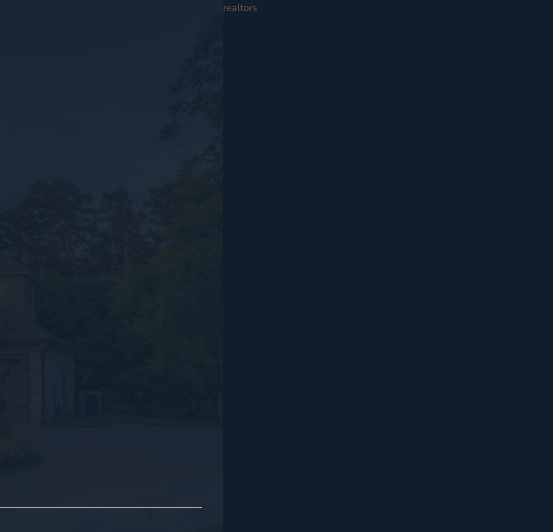
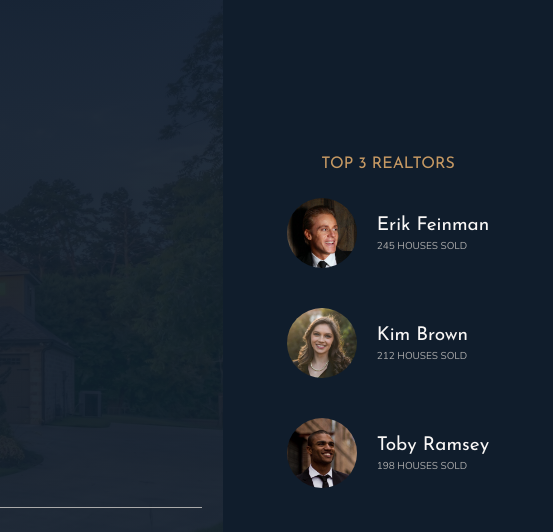
Before and after one commit to giadeagal/css-grid-nexter, a website: page index.html in a window 1280 px wide. Shown: the top 532 px of the page, 727-1280 px from the left. Drawn offline with nearby package versions, Linux system fonts and the light colour scheme.

Commit message:
realtors section done

```diff
--- a/index.html
+++ b/index.html
@@ -32,7 +32,28 @@
             </div>
         </header>
 
-        <section class="realtors">realtors</section>
+        <section class="realtors">
+            <div class="realtors__heading-3 heading-3">Top 3 realtors</div>
+            <div class="realtors__list">
+                <img src="img/realtor-1.jpeg" alt="Realtor 1" class="realtors__img">
+                <div class="realtors__details">
+                    <h4 class="heading-4 realtors__heading-4 heading-4--light">Erik Feinman</h4>
+                    <p class="realtors__sell-count">245 houses sold</p>
+                </div>
+
+                <img src="img/realtor-2.jpeg" alt="Realtor 2" class="realtors__img">
+                <div class="realtors__details">
+                    <h4 class="heading-4 realtors__heading-4 heading-4--light">Kim Brown</h4>
+                    <p class="realtors__sell-count">212 houses sold</p>
+                </div>
+
+                <img src="img/realtor-3.jpeg" alt="Realtor 3" class="realtors__img">
+                <div class="realtors__details">
+                    <h4 class="heading-4 realtors__heading-4 heading-4--light">Toby Ramsey</h4>
+                    <p class="realtors__sell-count">198 houses sold</p>
+                </div>
+            </div>
+        </section>
 
         <section class="features">
 
--- a/sass/_homes.scss
+++ b/sass/_homes.scss
@@ -16,7 +16,7 @@
 
     &__img {
         width: 100%;
-        grid-area: 1/1/2/-1;
+        grid-area: 1 / 1 / 2 / -1;
     }
 
     &__like {
--- a/sass/_realtors.scss
+++ b/sass/_realtors.scss
@@ -1,4 +1,31 @@
 .realtors {
     background-color: $color-secondary;
     grid-column: col-start 7 / -1;
+    padding: 3rem;
+
+    display: grid;
+    row-gap: 2rem;
+    justify-content: center;
+    justify-items: center;
+    align-content: center;
+
+    &__list {
+        display: grid;
+        grid-template-columns: min-content max-content;
+        column-gap: 2rem;
+        row-gap: 5vh;
+        align-items: center;
+    }
+
+    &__img {
+        width: 7rem;
+        border-radius: 50%;
+        display: block;
+    }
+
+    &__sell-count {
+        text-transform: uppercase;
+        color: $color-grey-light-2;
+        margin-top: -3px;
+    }
 }
```
Also changed, not shown: css/style.css.
